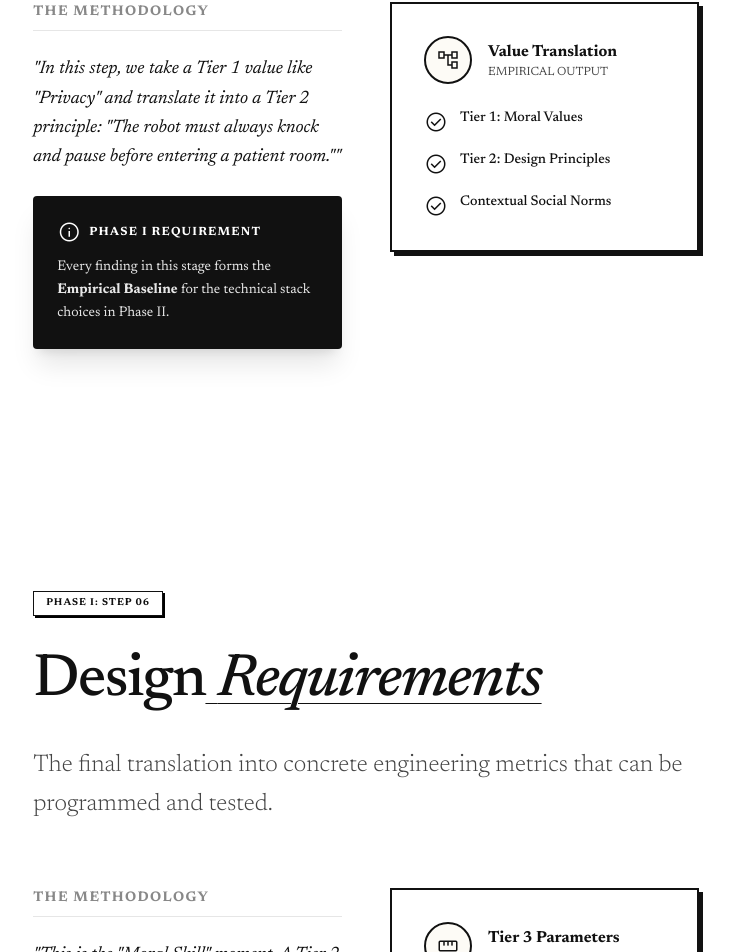
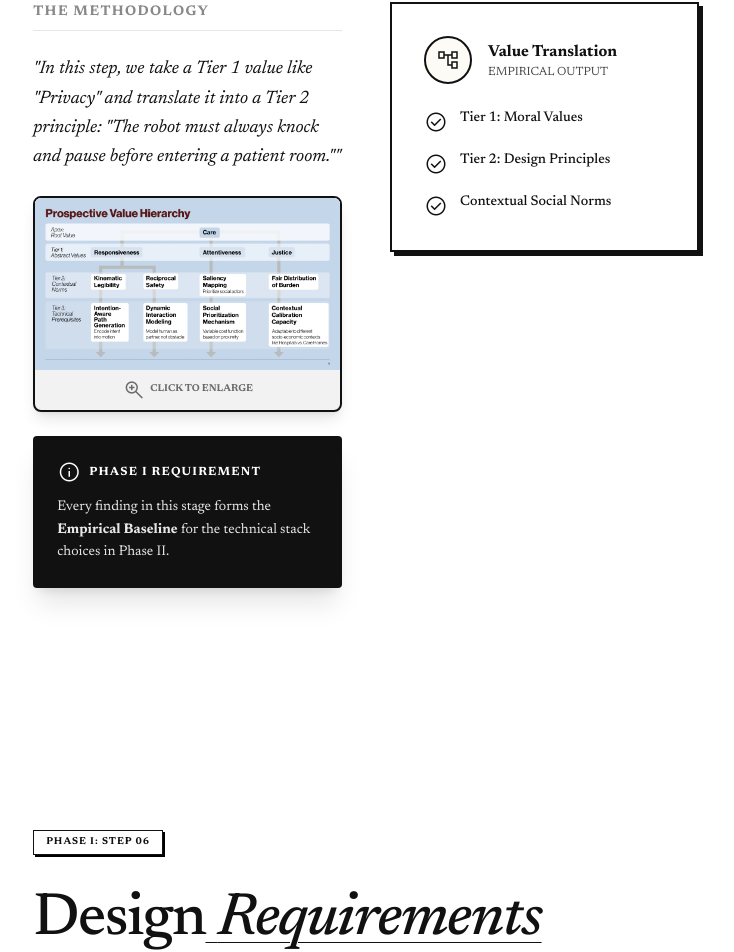
Before and after one commit to demeesterroel/0ccvsd, a Next.js app: page /export in a window 1280 px wide. Shown: the part 10171-11123 px from the top of the page, without its empty margins (418-1152 px from the left). Built offline with nearby package versions, Linux system fonts and the light colour scheme.

Commit message:
feat: add prospective value hierarchy diagram to Phase 1 Step 5

```diff
--- a/components/Phase1StepContent.tsx
+++ b/components/Phase1StepContent.tsx
@@ -50,7 +50,8 @@ const stepData = {
         details: 'In this step, we take a Tier 1 value like "Privacy" and translate it into a Tier 2 principle: "The robot must always knock and pause before entering a patient room."',
         metricTitle: 'Value Translation',
         metrics: ['Tier 1: Moral Values', 'Tier 2: Design Principles', 'Contextual Social Norms'],
-        icon: 'account_tree'
+        icon: 'account_tree',
+        image: '/assets/prospective_value_hierarchy.png'
     },
     '6': {
         title: 'Design Requirements',
```
Also changed, not shown: public/assets/prospective_value_hierarchy.png (added).
